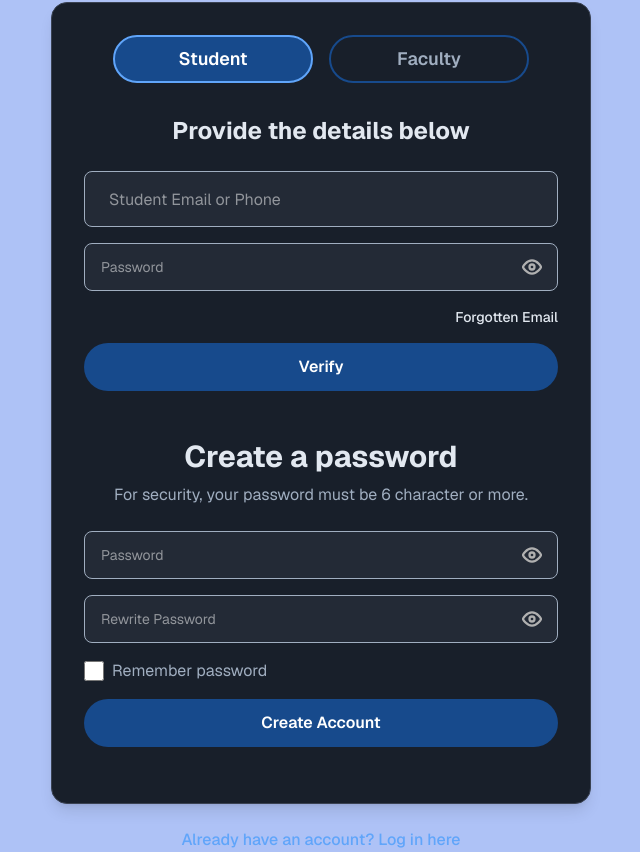
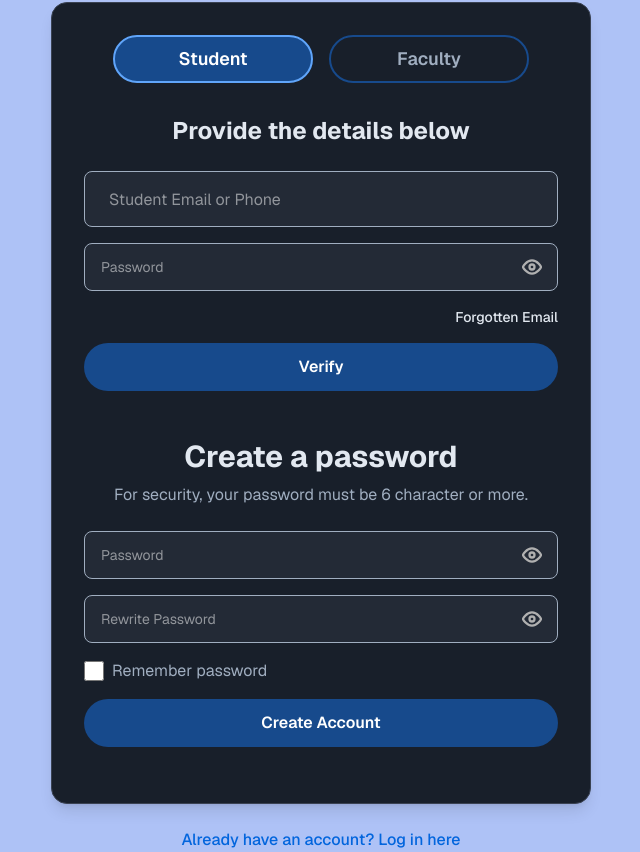
Before and after one commit to sahaj24/CoCred, a Next.js app in the folder frontend/: page /signup in a window 1280 px wide. Shown: the part 110-962 px from the top of the page, without its empty margins (319-959 px from the left). Built offline with nearby package versions, Linux system fonts and the light colour scheme.

Commit message:
made some more minor changes

```diff
--- a/frontend/src/app/signup/page.tsx
+++ b/frontend/src/app/signup/page.tsx
@@ -144,7 +144,7 @@ export default function SignUpPage() {
         </form>
       </div>
       <div className="mt-6">
-        <a href="/login" className="text-[#60A5FA] text-base font-medium hover:underline">Already have an account? Log in here</a>
+        <a href="/login" className="text-[#0265dd] text-base font-medium hover:underline">Already have an account? Log in here</a>
       </div>
     </div>
   );
```
